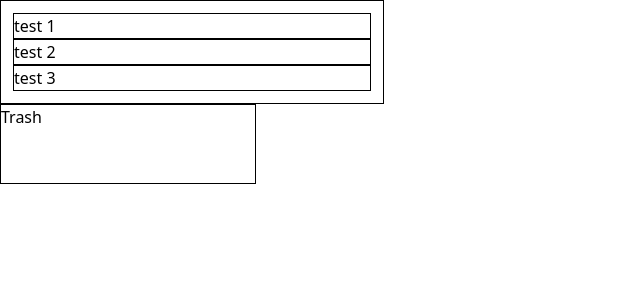
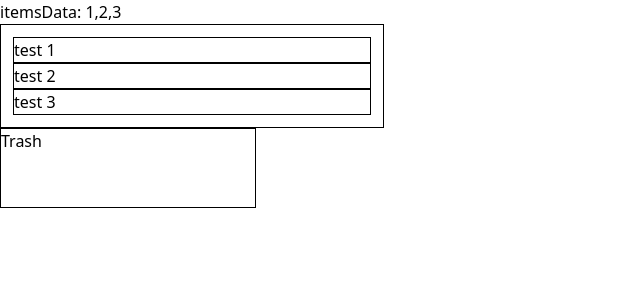
Before and after one commit to youyoumu/dnd-kit-practice, a React (Vite) app: page / in a window 1280 px wide. Shown: the top 300 px of the page, without its empty margins (0-640 px from the left). Built offline with nearby package versions, Linux system fonts and the light colour scheme.

Commit message:
Display itemsData

```diff
--- a/src/App.jsx
+++ b/src/App.jsx
@@ -25,6 +25,7 @@ export default function App() {
       coordinateGetter: sortableKeyboardCoordinates
     })
   )
+  const itemsData = items.join(',')
 
   function TrashDroppable(props) {
     const { isOver, setNodeRef } = useDroppable({
@@ -51,6 +52,7 @@ export default function App() {
       collisionDetection={closestCenter}
       onDragEnd={handleDragEnd}
     >
+      <div>{'itemsData: ' + itemsData}</div>
       <div className="max-w-sm p-3 border border-black">
         <SortableContext items={items} strategy={verticalListSortingStrategy}>
           {items.map((id) => (
```
